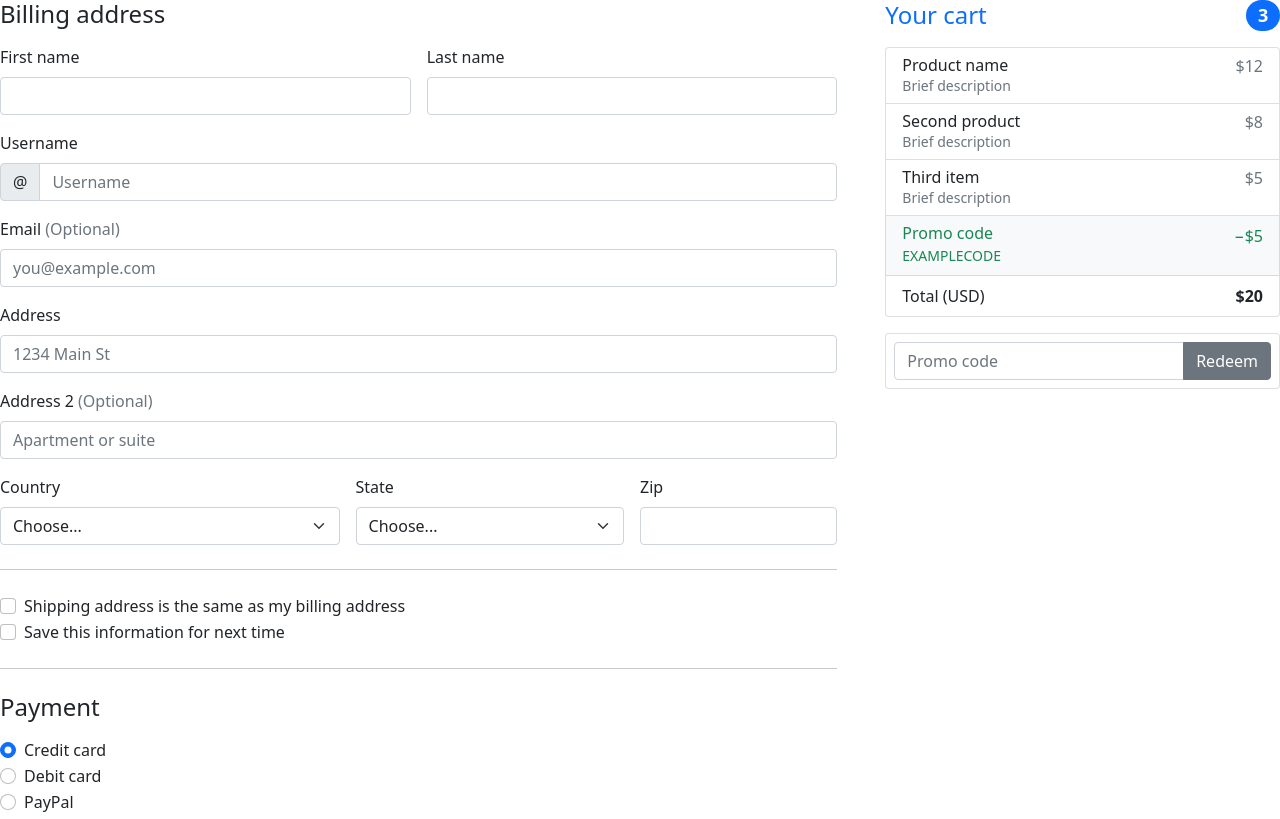
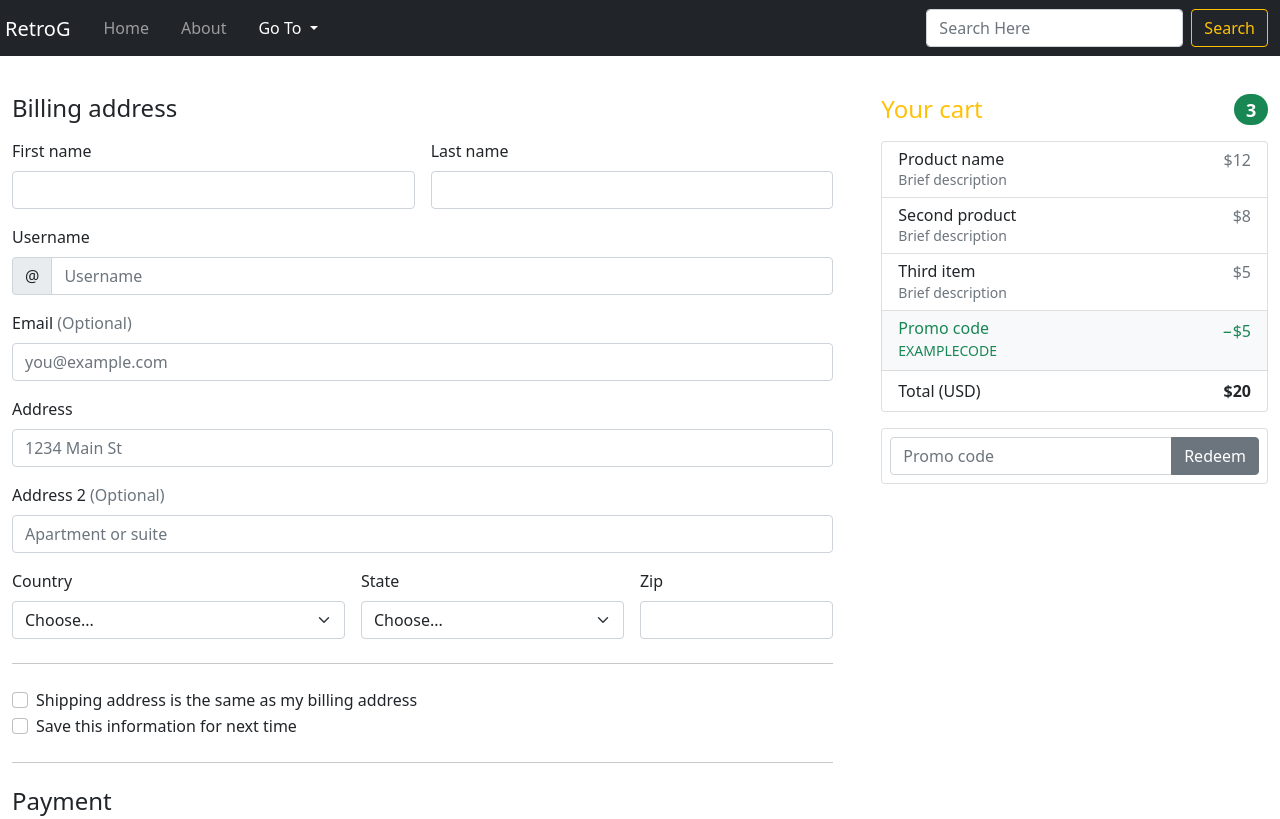
Before and after one commit to Saksham-1508/bootstrap_only_website, a plain HTML site: page checkout.html in a window 1280 px wide. Shown: the top 819 px of the page. Drawn offline with nearby package versions, Linux system fonts and the light colour scheme.

Commit message:
Update checkout.html

```diff
--- a/checkout.html
+++ b/checkout.html
@@ -1,19 +1,62 @@
 <!doctype html>
 <html lang="en">
+
 <head>
 
     <meta charset="utf-8">
     <meta name="viewport" content="width=device-width, initial-scale=1">
-    <link href="https://cdn.jsdelivr.net/npm/bootstrap@5.0.1/dist/css/bootstrap.min.css" rel="stylesheet" integrity="sha384-+0n0xVW2eSR5OomGNYDnhzAbDsOXxcvSN1TPprVMTNDbiYZCxYbOOl7+AMvyTG2x" crossorigin="anonymous">
+    <link href="https://cdn.jsdelivr.net/npm/bootstrap@5.0.1/dist/css/bootstrap.min.css" rel="stylesheet"
+        integrity="sha384-+0n0xVW2eSR5OomGNYDnhzAbDsOXxcvSN1TPprVMTNDbiYZCxYbOOl7+AMvyTG2x" crossorigin="anonymous">
 
     <title>Hello, world!</title>
 </head>
+
 <body>
+    <nav class="navbar navbar-expand-lg navbar-dark bg-dark">
+        <span class="navbar-brand mb-0 h1" style="margin: 2px;padding: 3px;">RetroG</span>
+        <button class="navbar-toggler" type="button" data-toggle="collapse" data-target="#navbarSupportedContent"
+            aria-controls="navbarSupportedContent" aria-expanded="false" aria-label="Toggle navigation">
+            <span class="navbar-toggler-icon"></span>
+        </button>
+        <div class="container-fluid">
+            <div class="collapse navbar-collapse" id="navbarSupportedContent">
+                <ul class="navbar-nav me-auto mb-2 mb-lg-0">
+                    <li class="nav-item mx-2">
+                        <a class="nav-link " aria-current="page" href="index.html">Home</a>
+                    </li>
+                    <li class="nav-item mx-2">
+                        <a class="nav-link" href="about.html">About</a>
+                    </li>
+                    <li class="nav-item dropdown mx-2">
+                        <a class="nav-link dropdown-toggle active" href="#" id="navbarDropdown" role="button"
+                            data-bs-toggle="dropdown" aria-expanded="false">
+                            Go To
+                        </a>
+                        <ul class="dropdown-menu" aria-labelledby="navbarDropdown">
+                            <li><a class="dropdown-item active" href="pricing.html">Prices</a></li>
+
+                            <li>
+                                <hr class="dropdown-divider">
+                            </li>
+                            <li><a class="dropdown-item" href="gallery.html">See Previous Shoots</a></li>
+                            <li><a class="dropdown-item" href="#">Contact Us</a></li>
+                        </ul>
+                    </li>
+                </ul>
+                <form class="d-flex">
+                    <input class="form-control me-2" type="search" placeholder="Search Here" aria-label="Search">
+                    <button class="btn btn-outline-warning" type="submit">Search</button>
+                </form>
+            </div>
+        </div>
+    </nav>
+
+    <div class="container-fluid" style="margin-top: 3%;margin-bottom: 1%;">
         <div class="row g-5">
             <div class="col-md-5 col-lg-4 order-md-last">
                 <h4 class="d-flex justify-content-between align-items-center mb-3">
-            <span class="text-primary">Your cart</span>
-            <span class="badge bg-primary rounded-pill">3</span>
+                    <span class="text-warning">Your cart</span>
+                    <span class="badge bg-success rounded-pill">3</span>
                 </h4>
                 <ul class="list-group mb-3">
                     <li class="list-group-item d-flex justify-content-between lh-sm">
@@ -81,7 +124,8 @@
                             <label for="username" class="form-label">Username</label>
                             <div class="input-group has-validation">
                                 <span class="input-group-text">@</span>
-                  <input type="text" class="form-control" id="username" placeholder="Username" required="">
+                                <input type="text" class="form-control" id="username" placeholder="Username"
+                                    required="">
                                 <div class="invalid-feedback">
                                     Your username is required.
                                 </div>
@@ -89,7 +133,8 @@
                         </div>
 
                         <div class="col-12">
-                <label for="email" class="form-label">Email <span class="text-muted">(Optional)</span></label>
+                            <label for="email" class="form-label">Email <span
+                                    class="text-muted">(Optional)</span></label>
                             <input type="email" class="form-control" id="email" placeholder="you@example.com">
                             <div class="invalid-feedback">
                                 Please enter a valid email address for shipping updates.
@@ -105,7 +150,8 @@
                         </div>
 
                         <div class="col-12">
-                <label for="address2" class="form-label">Address 2 <span class="text-muted">(Optional)</span></label>
+                            <label for="address2" class="form-label">Address 2 <span
+                                    class="text-muted">(Optional)</span></label>
                             <input type="text" class="form-control" id="address2" placeholder="Apartment or suite">
                         </div>
 
@@ -144,7 +190,8 @@
 
                     <div class="form-check">
                         <input type="checkbox" class="form-check-input" id="same-address">
-              <label class="form-check-label" for="same-address">Shipping address is the same as my billing address</label>
+                        <label class="form-check-label" for="same-address">Shipping address is the same as my billing
+                            address</label>
                     </div>
 
                     <div class="form-check">
@@ -158,7 +205,8 @@
 
                     <div class="my-3">
                         <div class="form-check">
-                <input id="credit" name="paymentMethod" type="radio" class="form-check-input" checked="" required="">
+                            <input id="credit" name="paymentMethod" type="radio" class="form-check-input" checked=""
+                                required="">
                             <label class="form-check-label" for="credit">Credit card</label>
                         </div>
                         <div class="form-check">
@@ -212,6 +260,11 @@
                 </form>
             </div>
         </div>
-    <script src="https://cdn.jsdelivr.net/npm/bootstrap@5.0.1/dist/js/bootstrap.bundle.min.js" integrity="sha384-gtEjrD/SeCtmISkJkNUaaKMoLD0//ElJ19smozuHV6z3Iehds+3Ulb9Bn9Plx0x4" crossorigin="anonymous"></script>
+    </div>
+
+    <script src="https://cdn.jsdelivr.net/npm/bootstrap@5.0.1/dist/js/bootstrap.bundle.min.js"
+        integrity="sha384-gtEjrD/SeCtmISkJkNUaaKMoLD0//ElJ19smozuHV6z3Iehds+3Ulb9Bn9Plx0x4"
+        crossorigin="anonymous"></script>
 </body>
+
 </html>
```
Lines whose indentation alone changed are shown as unchanged.
